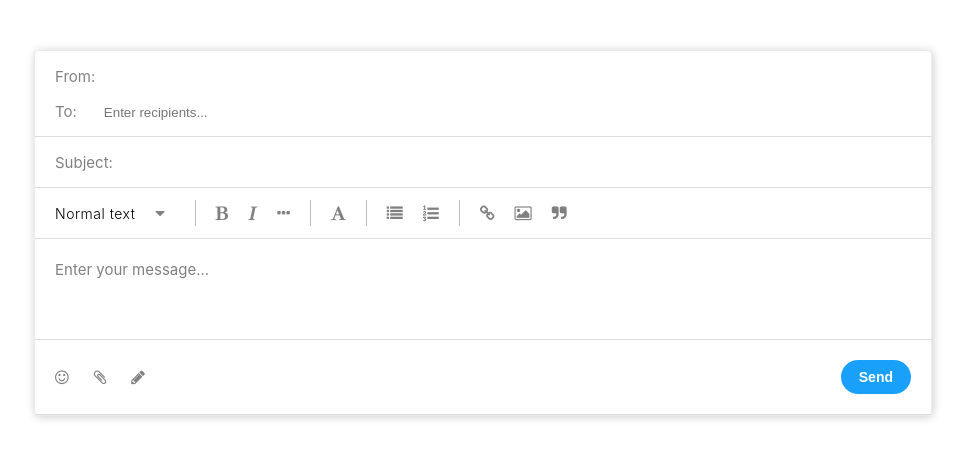
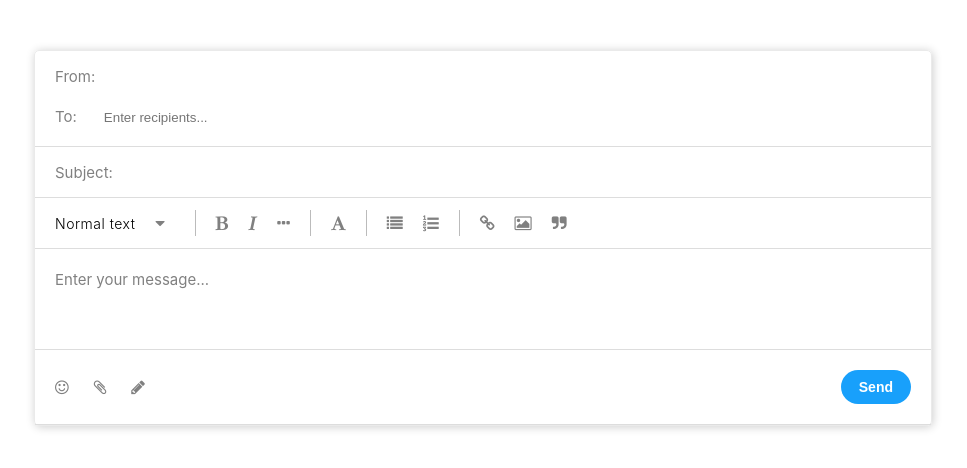
Before and after one commit to krsumit0904/aspireiq, a React app: page / in a window 1280 px wide. Shown: the whole page, without its empty margins (157-1124 px from the left). Built offline with nearby package versions, Linux system fonts and the light colour scheme.

Commit message:
style: fix line height of input field

```diff
--- a/src/Component/Autocomplete/autocomplete.module.css
+++ b/src/Component/Autocomplete/autocomplete.module.css
@@ -37,6 +37,7 @@
 .inputField {
   width: 100%;
   border: none;
+  line-height: 24px !important;
 }
 
 .inputField:focus {
--- a/src/Component/Receiver/receiver.module.css
+++ b/src/Component/Receiver/receiver.module.css
@@ -16,4 +16,5 @@
   flex-direction: row;
   flex-wrap: wrap;
   width: 100%;
+  margin-top: 4px;
 }
```
